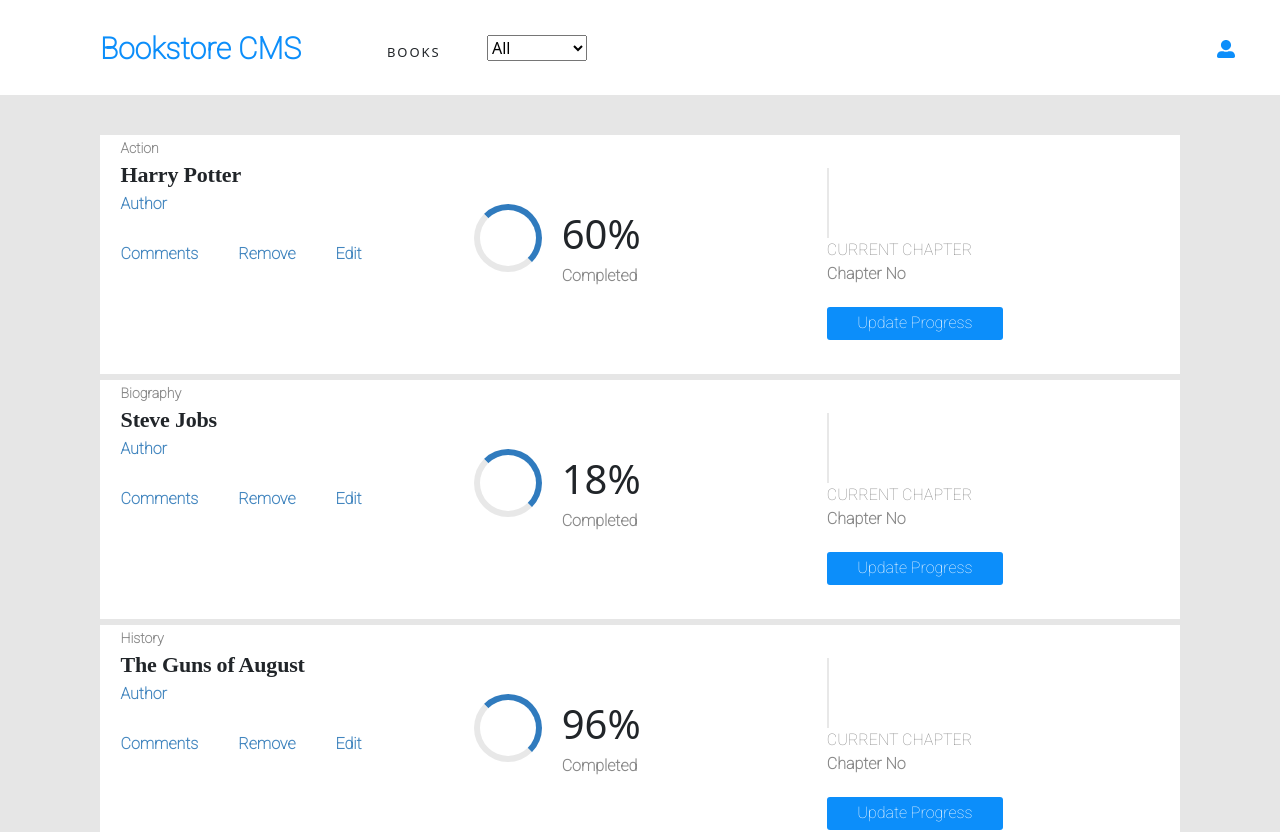
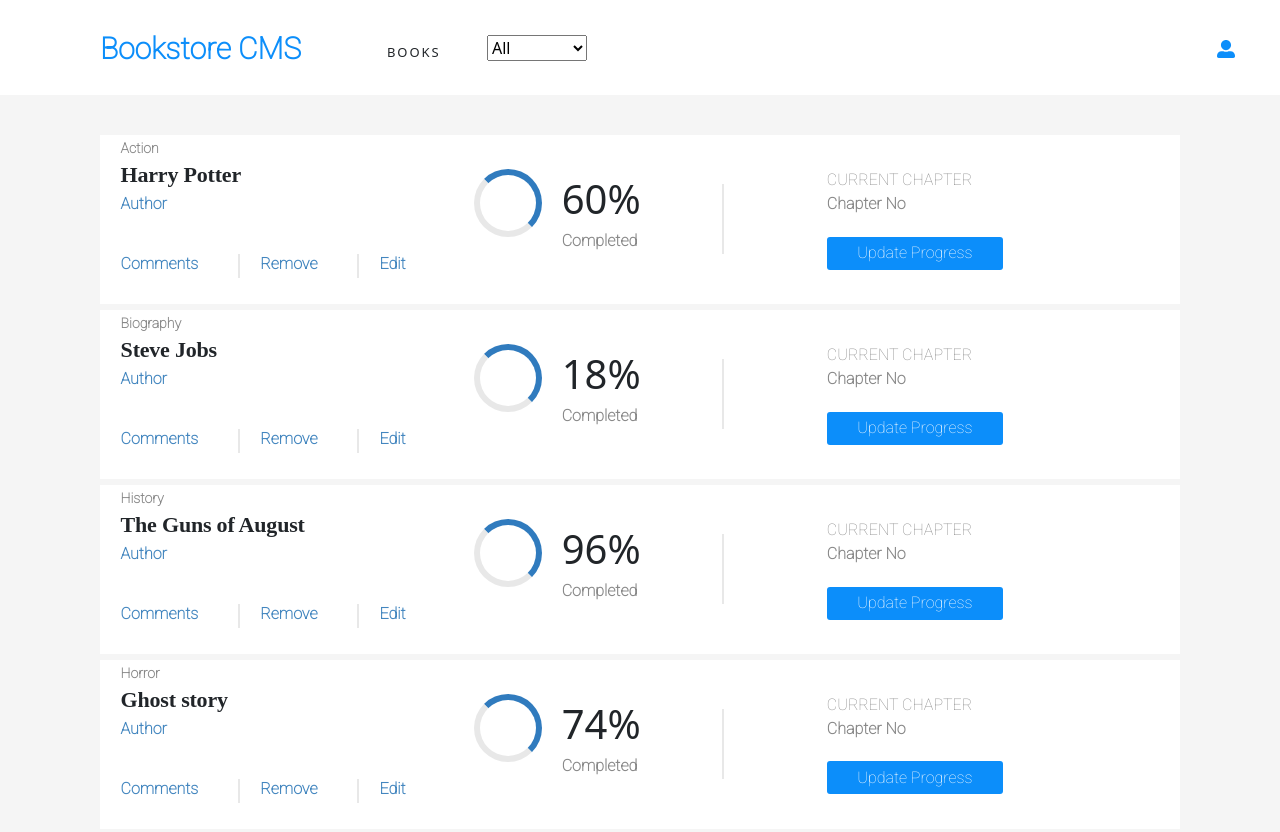
Before and after one commit to Nasa28/Bookstore-CMS, a React (Create React App) app: page / in a window 1280 px wide. Shown: the top 832 px of the page. Built offline with nearby package versions, Linux system fonts and the light colour scheme.

Commit message:
Modify css

```diff
--- a/src/components/Book.js
+++ b/src/components/Book.js
@@ -13,18 +13,32 @@ const Book = (props) => {
           <h3 className="title">{title}</h3>
           <span className="author">Author</span>
           <div className="btns">
-            <button className="btn" type="button">
+            <div className="divides">
+              <button className="btn d-block" type="button">
                 Comments
               </button>
-            <button className="btn" onClick={handleRemoveBook} type="button">
+
+              <div className="link-divider" />
+            </div>
+            <div className="divides">
+              <button
+                className="btn d-block"
+                onClick={handleRemoveBook}
+                type="button"
+              >
                 Remove
               </button>
+
+              <div className="link-divider" />
+            </div>
+            <div>
               <button className="btn" type="button">
                 Edit
               </button>
             </div>
           </div>
-
+        </div>
+        <div className="divide">
           <div className="circle">
             <div className="round" />
             <div>
@@ -32,9 +46,9 @@ const Book = (props) => {
               <p className="completed">Completed</p>
             </div>
           </div>
-
+          <div className="divider" />
+        </div>
         <div className="update-progress">
-          <div className="divider" />
           <p className="current">CURRENT CHAPTER</p>
           <p className="chapter">Chapter No</p>
           <button type="button" className="update-btn">
--- a/src/index.css
+++ b/src/index.css
@@ -4,5 +4,5 @@
   box-sizing: border-box;
 }
 body {
-  background-color: rgb(230, 230, 230);
+  background-color: rgb(245, 245, 245);
 }
--- a/src/styles/Book.css
+++ b/src/styles/Book.css
@@ -38,7 +38,8 @@
 }
 
 .btns {
-  margin-top: 20px;
+  display: flex;
+  margin-top: 30px;
 }
 
 .circle {
@@ -91,3 +92,9 @@
   font-weight: 600;
   margin-bottom: 1.3rem;
 }
+
+.divides {
+  display: flex;
+  align-self: center;
+  justify-items: center;
+}
--- a/src/styles/BookList.css
+++ b/src/styles/BookList.css
@@ -87,7 +87,6 @@ nav h1 {
 
 .submit {
   width: 11rem;
-  margin-right: 6.25rem;
   background-color: rgb(12, 142, 250);
   border-style: none;
   border-radius: 3px;
@@ -99,3 +98,16 @@ nav h1 {
   height: 4.375rem;
   border: solid 1px #e8e8e8;
 }
+
+.link-divider {
+  width: 0.125rem;
+  height: 1.5rem;
+  border: solid 1px #e8e8e8;
+  margin-right: 20px;
+  margin-top: 8px;
+}
+
+.divide {
+  display: flex;
+  align-items: center;
+}
```
Lines whose indentation alone changed are shown as unchanged.
